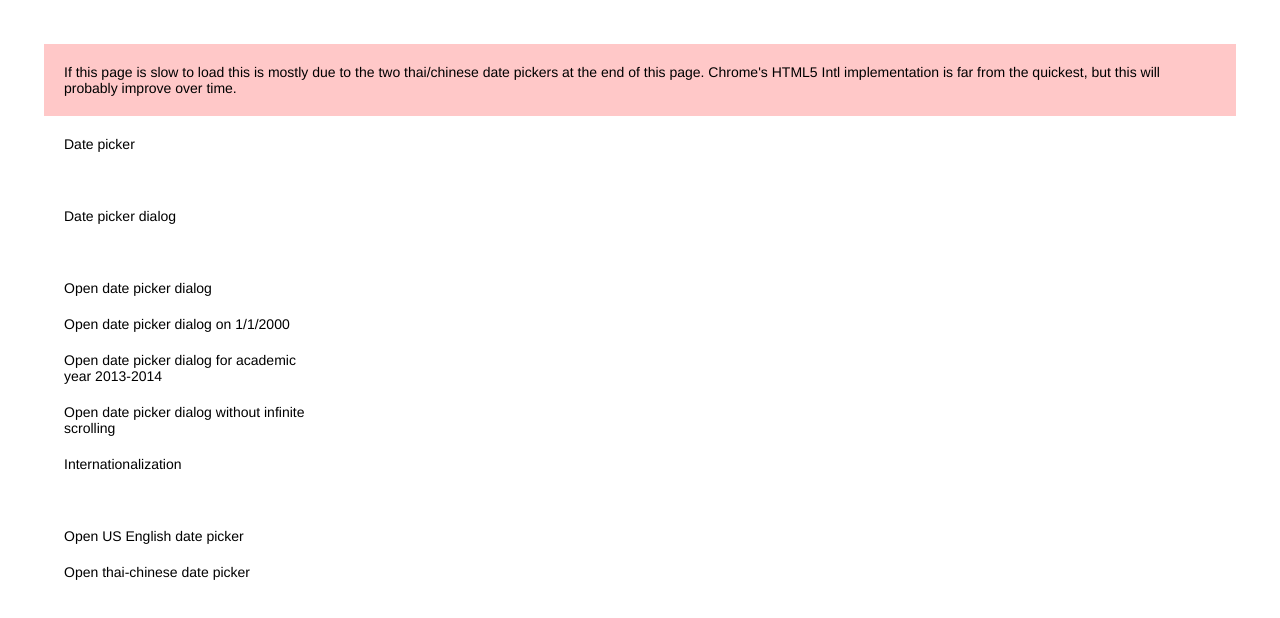
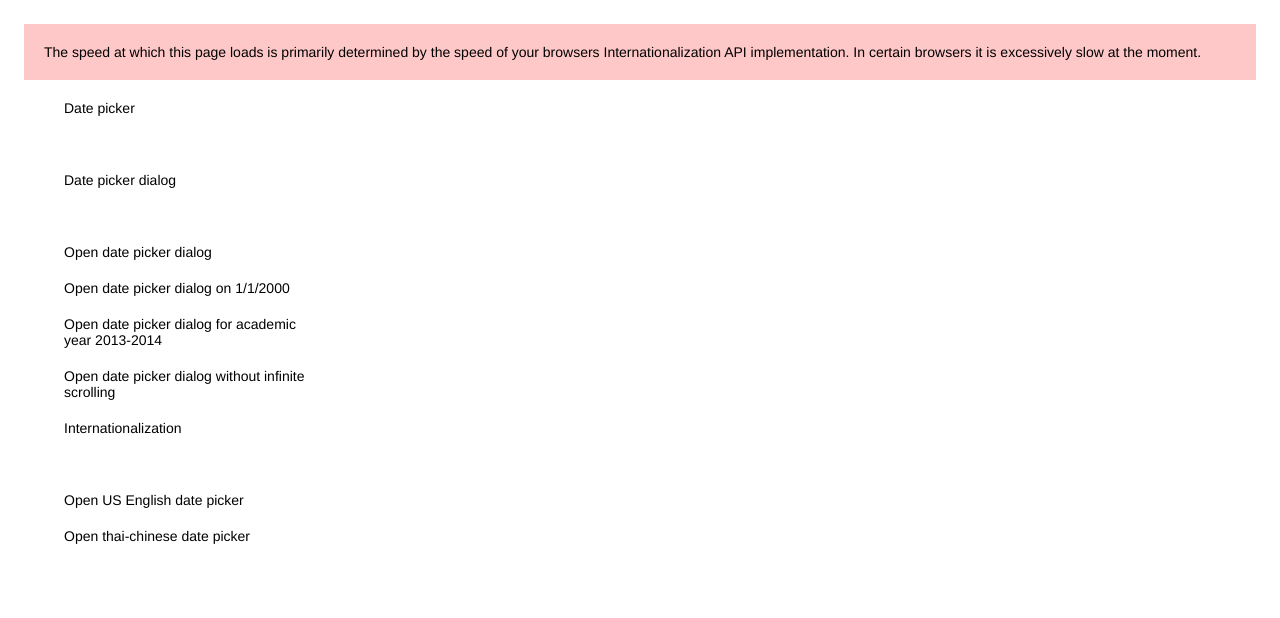
Before and after one commit to David-Mulder/paper-date-picker, a plain HTML site: page demo.html in a window 1280 px wide. Drawn offline with Linux system fonts and the light colour scheme.

Commit message:
Demo shadowdom polyfill fix

```diff
--- a/demo.html
+++ b/demo.html
@@ -23,11 +23,11 @@
       -webkit-tap-highlight-color: rgba(0,0,0,0);
       -webkit-touch-callout: none;
     }
-    section {
+    body > section {
       width: 300px;
       margin:20px;
     }
-    div{
+    section > div{
       margin:20px;
     }
 
@@ -36,7 +36,7 @@
 </head>
 <body unresolved>
 
-  <div style="background:rgb(255,200,200);padding:20px;">If this page is slow to load this is mostly due to the two thai/chinese date pickers at the end of this page. Chrome's HTML5 Intl implementation is far from the quickest, but this will probably improve over time.</div>
+  <div style="background:rgb(255,200,200);padding:20px;">The speed at which this page loads is primarily determined by the speed of your browsers Internationalization API implementation. In certain browsers it is excessively slow at the moment.</div>
 
   <section>
     <div>Date picker</div>
```
Also changed, not shown: 1 other file.
